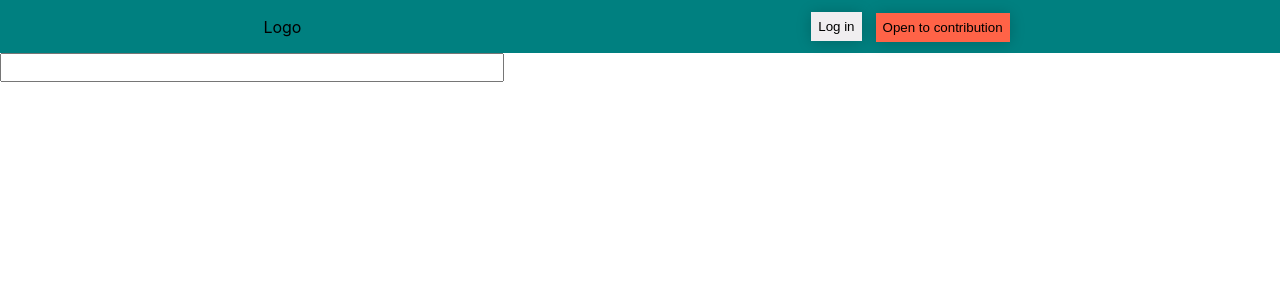
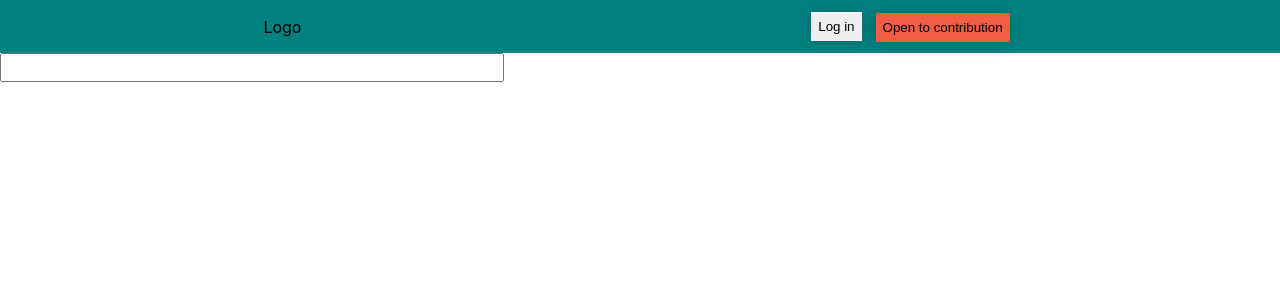
Before and after one commit to Sandip-Z/movies, a React (Create React App) app: page / in a window 1280 px wide. In both pictures the pointer is over the button "Open to contribution". Shown: the top 300 px of the page. Built offline with nearby package versions, Linux system fonts and the light colour scheme.

Commit message:
[style] navbar button hover background darken

```diff
--- a/src/index.css
+++ b/src/index.css
@@ -94,18 +94,26 @@ nav {
   margin: 0 7px;
   border: 0;
   box-shadow: 0px 1px 15px rgba(0, 0, 0, 0.2);
-  transition: all 0.4s;
+  /* transition: all 0.4s; */
 }
 
 .btn:hover {
   transform: translateY(1px);
-  transition: all 0.4s;
+  /* transition: all 0.4s; */
 }
 
 .btn-primary {
   background-color: tomato;
 }
 
+.btn-primary:hover {
+  background-color: rgb(240, 93, 68);
+}
+
 .btn-secondary {
   background-color: rgb(240, 238, 240);
 }
+
+.btn-secondary:hover {
+  background-color: whitesmoke;
+}
```
